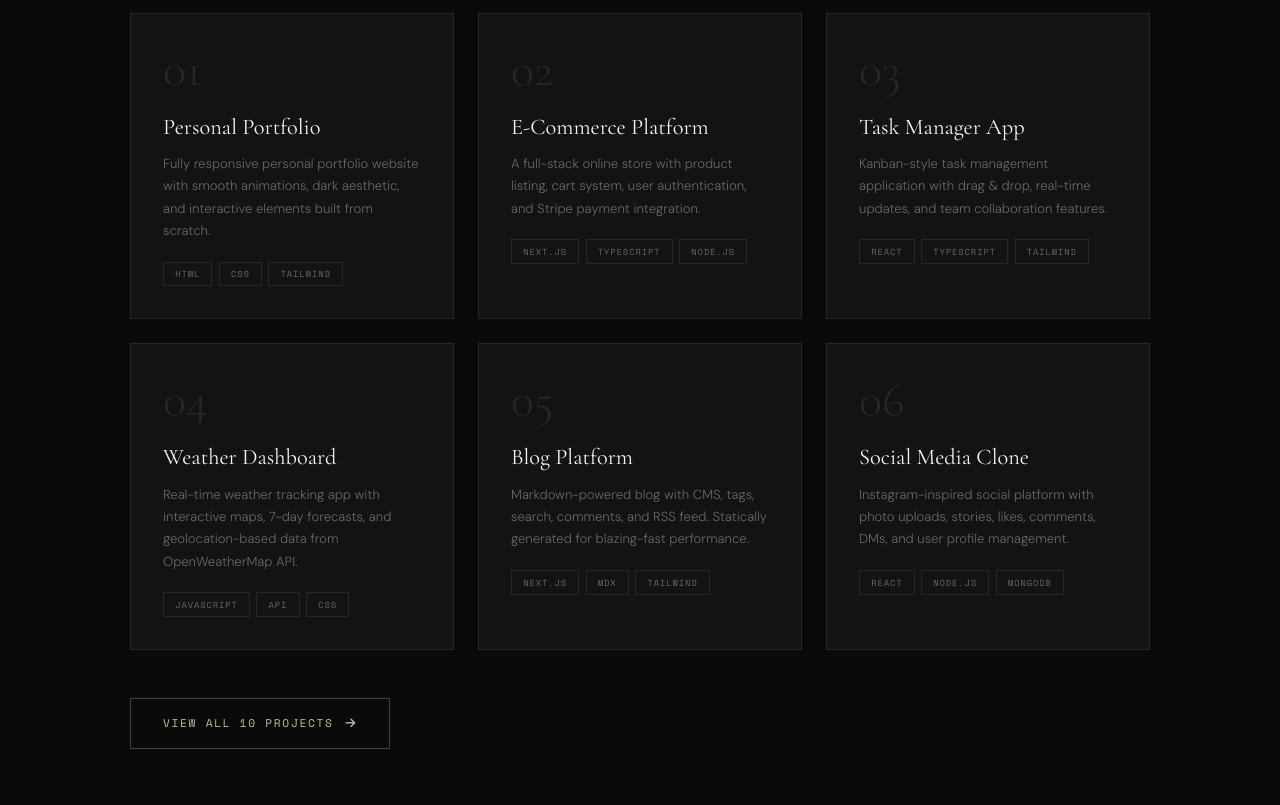
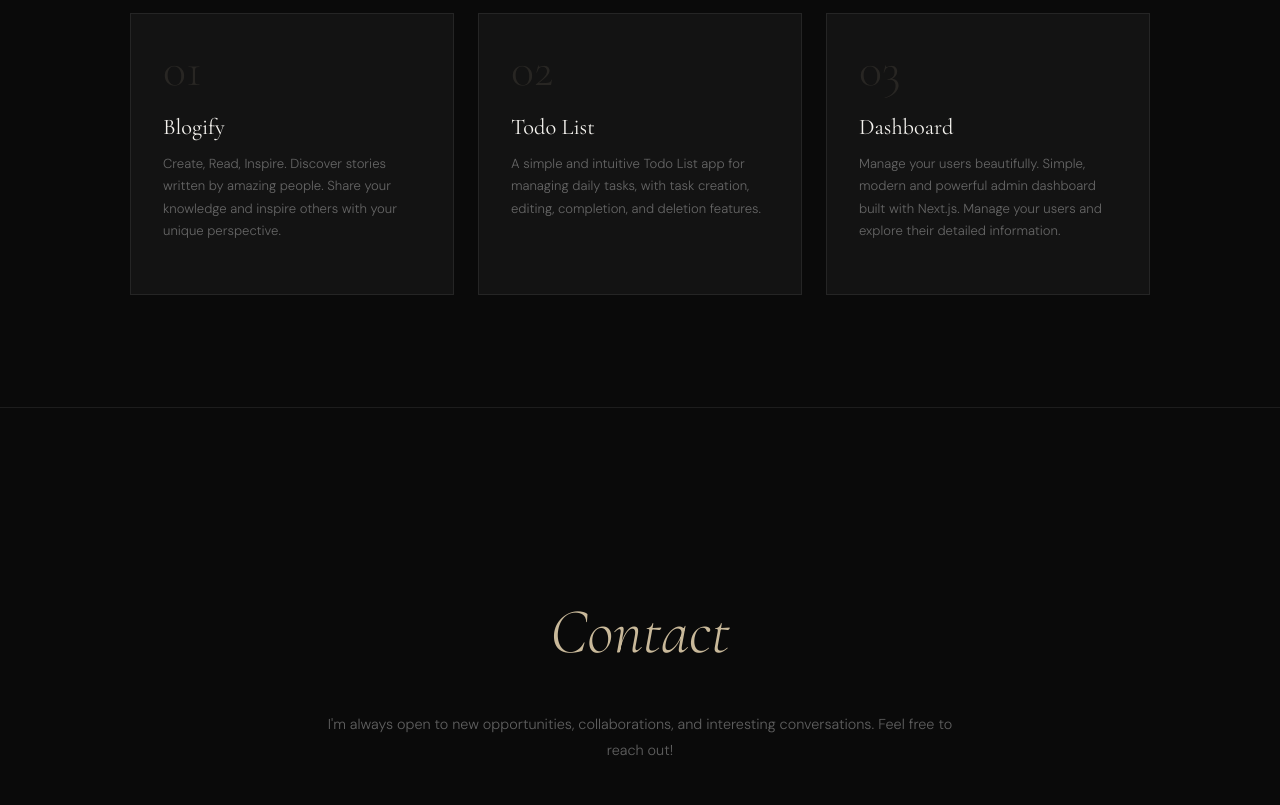
Before and after one commit to dilufar/Portfolio, a plain HTML site: page index.html in a window 1280 px wide. Shown: the part 2830-3635 px from the top of the page. Drawn offline with nearby package versions, Linux system fonts and the light colour scheme.

Commit message:
url was changed

```diff
--- a/index.html
+++ b/index.html
@@ -826,14 +826,14 @@
             </div>
             <span class="skill-name">Tailwind CSS</span>
             <div class="skill-bar-bg">
-              <div class="skill-bar" style="width: 95%"></div>
+              <div class="skill-bar" style="width: 100%"></div>
             </div>
           </div>
           <div class="skill-card">
             <div class="skill-icon"><i class="fa-brands fa-js"></i></div>
             <span class="skill-name">JavaScript</span>
             <div class="skill-bar-bg">
-              <div class="skill-bar" style="width: 60%"></div>
+              <div class="skill-bar" style="width: 100%"></div>
             </div>
           </div>
           <div class="skill-card">
@@ -850,14 +850,14 @@
             </div>
             <span class="skill-name">TypeScript</span>
             <div class="skill-bar-bg">
-              <div class="skill-bar" style="width: 15%"></div>
+              <div class="skill-bar" style="width: 100%"></div>
             </div>
           </div>
           <div class="skill-card">
             <div class="skill-icon"><i class="fa-brands fa-react"></i></div>
             <span class="skill-name">React JS</span>
             <div class="skill-bar-bg">
-              <div class="skill-bar" style="width: 50%"></div>
+              <div class="skill-bar" style="width: 100%"></div>
             </div>
           </div>
           <div class="skill-card">
@@ -873,28 +873,28 @@
             </div>
             <span class="skill-name">Next JS</span>
             <div class="skill-bar-bg">
-              <div class="skill-bar" style="width: 15%"></div>
+              <div class="skill-bar" style="width: 100%"></div>
             </div>
           </div>
           <div class="skill-card">
             <div class="skill-icon"><i class="fa-brands fa-github"></i></div>
             <span class="skill-name">GitHub</span>
             <div class="skill-bar-bg">
-              <div class="skill-bar" style="width: 40%"></div>
+              <div class="skill-bar" style="width: 100%"></div>
             </div>
           </div>
           <div class="skill-card">
             <div class="skill-icon"><i class="fa-brands fa-node-js"></i></div>
             <span class="skill-name">Node JS</span>
             <div class="skill-bar-bg">
-              <div class="skill-bar" style="width: 10%"></div>
+              <div class="skill-bar" style="width: 0%"></div>
             </div>
           </div>
           <div class="skill-card">
             <div class="skill-icon"><i class="fa-brands fa-python"></i></div>
             <span class="skill-name">Python</span>
             <div class="skill-bar-bg">
-              <div class="skill-bar" style="width: 20%"></div>
+              <div class="skill-bar" style="width: 0%"></div>
             </div>
           </div>
         </div>
@@ -905,88 +905,151 @@
     <section id="projects">
       <div class="section-inner">
         <h2 class="section-title">
-          <br /><em style="font-style: italic; color: var(--accent)"
-            >Projects</em
+          <br />
+          <em style="font-style: italic; color: var(--accent)"> Projects </em>
+        </h2>
+
+        <div class="projects-grid">
+          <!-- 01 -->
+          <a
+            href="https://realproofdd.netlify.app/"
+            target="_blank"
+            rel="noopener noreferrer"
+            class="project-card"
           >
-        </h2>
-        <div class="projects-grid">
-          <div class="project-card">
             <div class="project-num">01</div>
-            <h3 class="project-title">Personal Portfolio</h3>
+
+            <h3 class="project-title">Blogify</h3>
+
             <p class="project-desc">
-              Fully responsive personal portfolio website with smooth
-              animations, dark aesthetic, and interactive elements built from
-              scratch.
+              Create, Read, Inspire. Discover stories written by amazing people.
+              Share your knowledge and inspire others with your unique
+              perspective.
             </p>
-            <div class="project-tags">
-              <span class="tag">HTML</span><span class="tag">CSS</span
-              ><span class="tag">Tailwind</span>
-            </div>
-          </div>
-          <div class="project-card">
+
+            <!-- <div class="project-tags">
+              <span class="tag">HTML</span>
+              <span class="tag">CSS</span>
+              <span class="tag">Tailwind</span>
+            </div> -->
+          </a>
+
+          <!-- 02 -->
+          <a
+            href="https://adorable-quokka-ea6fe6.netlify.app/"
+            target="_blank"
+            rel="noopener noreferrer"
+            class="project-card"
+          >
             <div class="project-num">02</div>
-            <h3 class="project-title">E-Commerce Platform</h3>
+
+            <h3 class="project-title">Todo List</h3>
+
             <p class="project-desc">
-              A full-stack online store with product listing, cart system, user
-              authentication, and Stripe payment integration.
+              A simple and intuitive Todo List app for managing daily tasks,
+              with task creation, editing, completion, and deletion features.
             </p>
-            <div class="project-tags">
-              <span class="tag">Next.js</span><span class="tag">TypeScript</span
-              ><span class="tag">Node.js</span>
-            </div>
-          </div>
-          <div class="project-card">
+
+            <!-- <div class="project-tags">
+              <span class="tag">Next.js</span>
+              <span class="tag">TypeScript</span>
+              <span class="tag">Node.js</span>
+            </div> -->
+          </a>
+
+          <!-- 03 -->
+          <a
+            href="hhttps://elegant-faun-b33e76.netlify.app/"
+            target="_blank"
+            rel="noopener noreferrer"
+            class="project-card"
+          >
             <div class="project-num">03</div>
-            <h3 class="project-title">Task Manager App</h3>
+
+            <h3 class="project-title">Dashboard</h3>
+
             <p class="project-desc">
-              Kanban-style task management application with drag & drop,
-              real-time updates, and team collaboration features.
+              Manage your users beautifully. Simple, modern and powerful admin
+              dashboard built with Next.js. Manage your users and explore their
+              detailed information.
             </p>
-            <div class="project-tags">
-              <span class="tag">React</span><span class="tag">TypeScript</span
-              ><span class="tag">Tailwind</span>
-            </div>
-          </div>
-          <div class="project-card">
+
+            <!-- <div class="project-tags">
+              <span class="tag">React</span>
+              <span class="tag">TypeScript</span>
+              <span class="tag">Tailwind</span>
+            </div> -->
+          </a>
+
+          <!-- 04 -->
+          <!-- <a
+            href="https://github.com/username/weather-dashboard"
+            target="_blank"
+            rel="noopener noreferrer"
+            class="project-card"
+          >
             <div class="project-num">04</div>
+
             <h3 class="project-title">Weather Dashboard</h3>
+
             <p class="project-desc">
               Real-time weather tracking app with interactive maps, 7-day
               forecasts, and geolocation-based data from OpenWeatherMap API.
             </p>
+
             <div class="project-tags">
-              <span class="tag">JavaScript</span><span class="tag">API</span
-              ><span class="tag">CSS</span>
+              <span class="tag">JavaScript</span>
+              <span class="tag">API</span>
+              <span class="tag">CSS</span>
             </div>
-          </div>
-          <div class="project-card">
+          </a> -->
+
+          <!-- 05 -->
+          <!-- <a
+            href="https://github.com/username/blog-platform"
+            target="_blank"
+            rel="noopener noreferrer"
+            class="project-card"
+          >
             <div class="project-num">05</div>
+
             <h3 class="project-title">Blog Platform</h3>
+
             <p class="project-desc">
               Markdown-powered blog with CMS, tags, search, comments, and RSS
               feed. Statically generated for blazing-fast performance.
             </p>
+
             <div class="project-tags">
-              <span class="tag">Next.js</span><span class="tag">MDX</span
-              ><span class="tag">Tailwind</span>
+              <span class="tag">Next.js</span>
+              <span class="tag">MDX</span>
+              <span class="tag">Tailwind</span>
             </div>
-          </div>
-          <div class="project-card">
+          </a> -->
+
+          <!-- 06 -->
+          <!-- <a
+            href="https://github.com/username/social-media-clone"
+            target="_blank"
+            rel="noopener noreferrer"
+            class="project-card"
+          >
             <div class="project-num">06</div>
+
             <h3 class="project-title">Social Media Clone</h3>
+
             <p class="project-desc">
               Instagram-inspired social platform with photo uploads, stories,
               likes, comments, DMs, and user profile management.
             </p>
+
             <div class="project-tags">
-              <span class="tag">React</span><span class="tag">Node.js</span
-              ><span class="tag">MongoDB</span>
+              <span class="tag">React</span>
+              <span class="tag">Node.js</span>
+              <span class="tag">MongoDB</span>
             </div>
-          </div>
+          </a> -->
         </div>
-        <a href="./pages/projects/index.html" class="view-all-btn"
-          >View all 10 projects <i class="fa-solid fa-arrow-right"></i
-        ></a>
       </div>
     </section>
 
@@ -1008,10 +1071,7 @@
         </p>
         <div class="social-row">
           <div class="social-item">
-            <a
-              class="social-link"
-              href="https://t.me/dilufar_ilhomjonova"
-              target="_blank"
+            <a class="social-link" href="https://t.me/idilufar" target="_blank"
               ><i class="fa-brands fa-telegram"></i
             ></a>
             <span class="social-label">Telegram</span>
```
